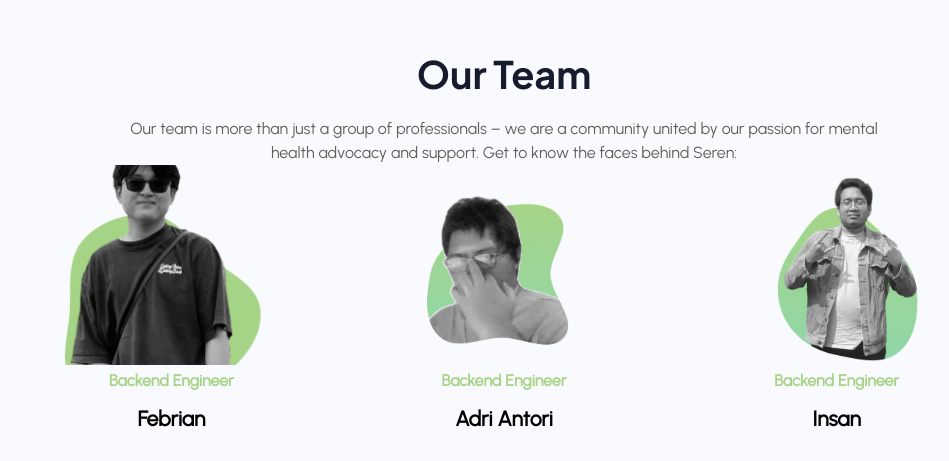
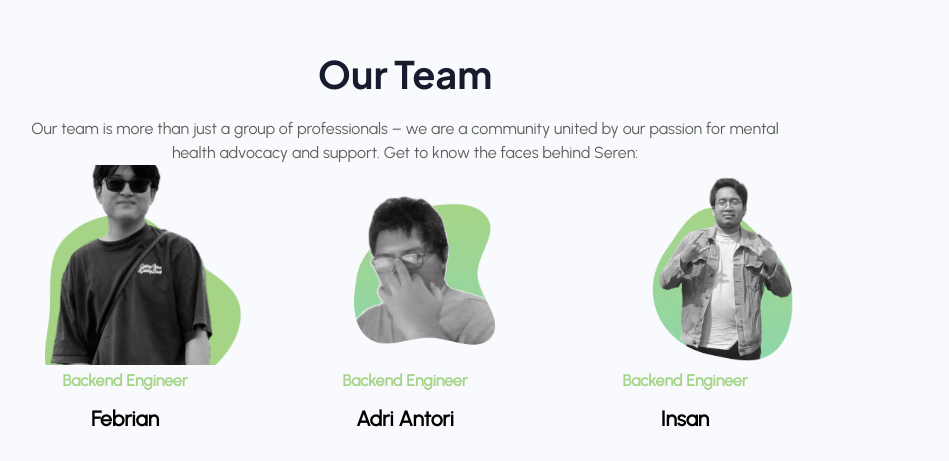
Before and after one commit to febriaaan22/milestone2, a Next.js app: page /about-us in a window 1280 px wide. Shown: the part 1319-1780 px from the top of the page, without its empty margins (235-1184 px from the left). Built offline with nearby package versions, Linux system fonts and the light colour scheme.

Commit message:
fix : modify about-us container width

```diff
--- a/src/components/AboutUs/OurTeam/OurTeam.tsx
+++ b/src/components/AboutUs/OurTeam/OurTeam.tsx
@@ -7,9 +7,9 @@
   alignItems: "center",
   justifyContent: "center",
   backgroundColor: "#f9fafd",
-  width: "1438px",
+  width: "100vw",
   height: "1262px",
-  margin: "0 20px 20px",
+  margin: "0",
 });
 
 const TeamTitle = styled(Typography)({
@@ -35,14 +35,14 @@
   fontSize: "21px",
   textAlign: "center",
   fontWeight: "bold",
-  marginBottom:"40px"
+  marginBottom: "40px",
 });
 
 const TeamImage = styled("img")({
   width: "200px",
   height: "200px",
   objectFit: "cover",
-  marginLeft:"60px"
+  marginLeft: "60px",
 });
 
 const OurTeam = () => {
```
